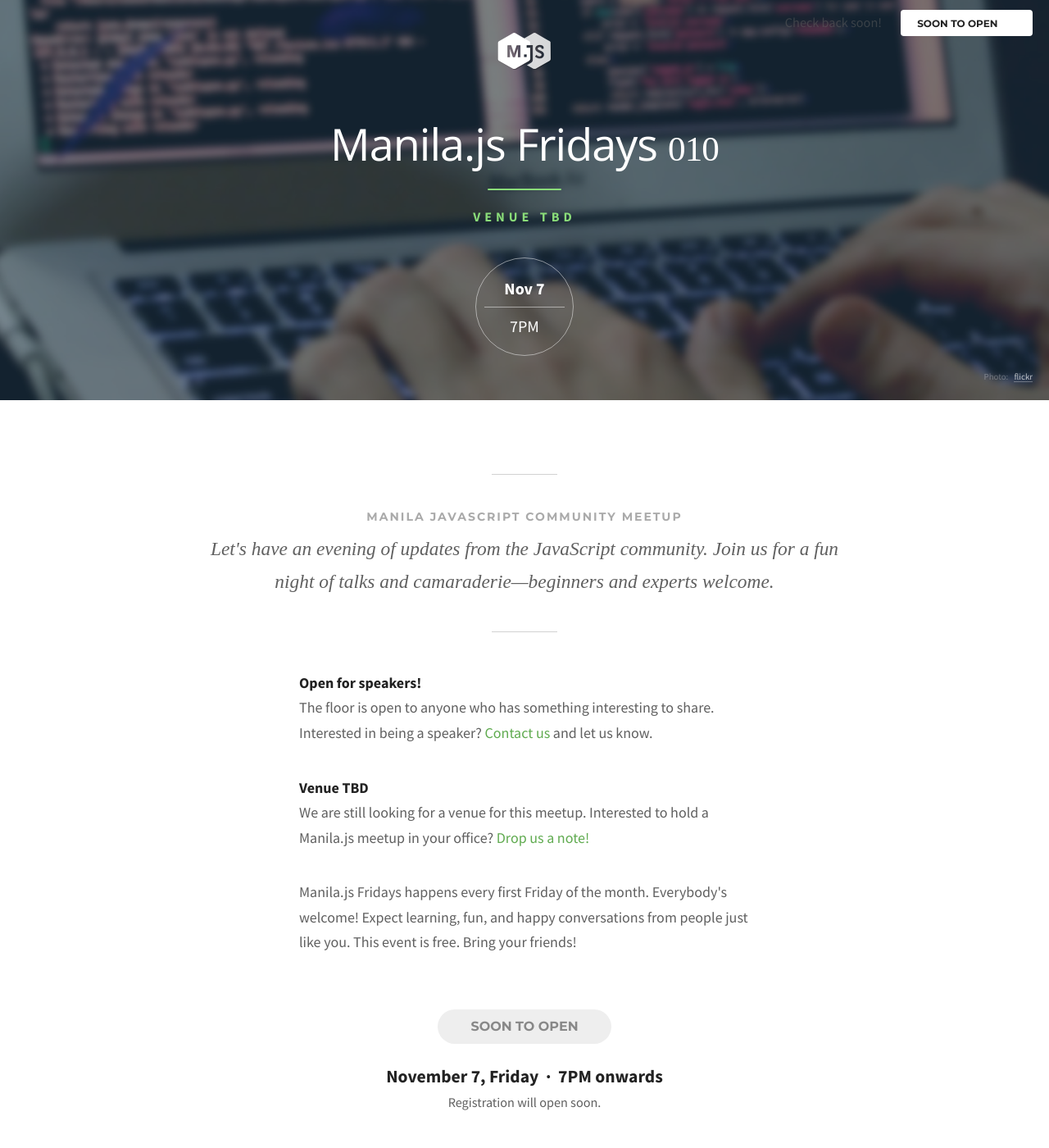
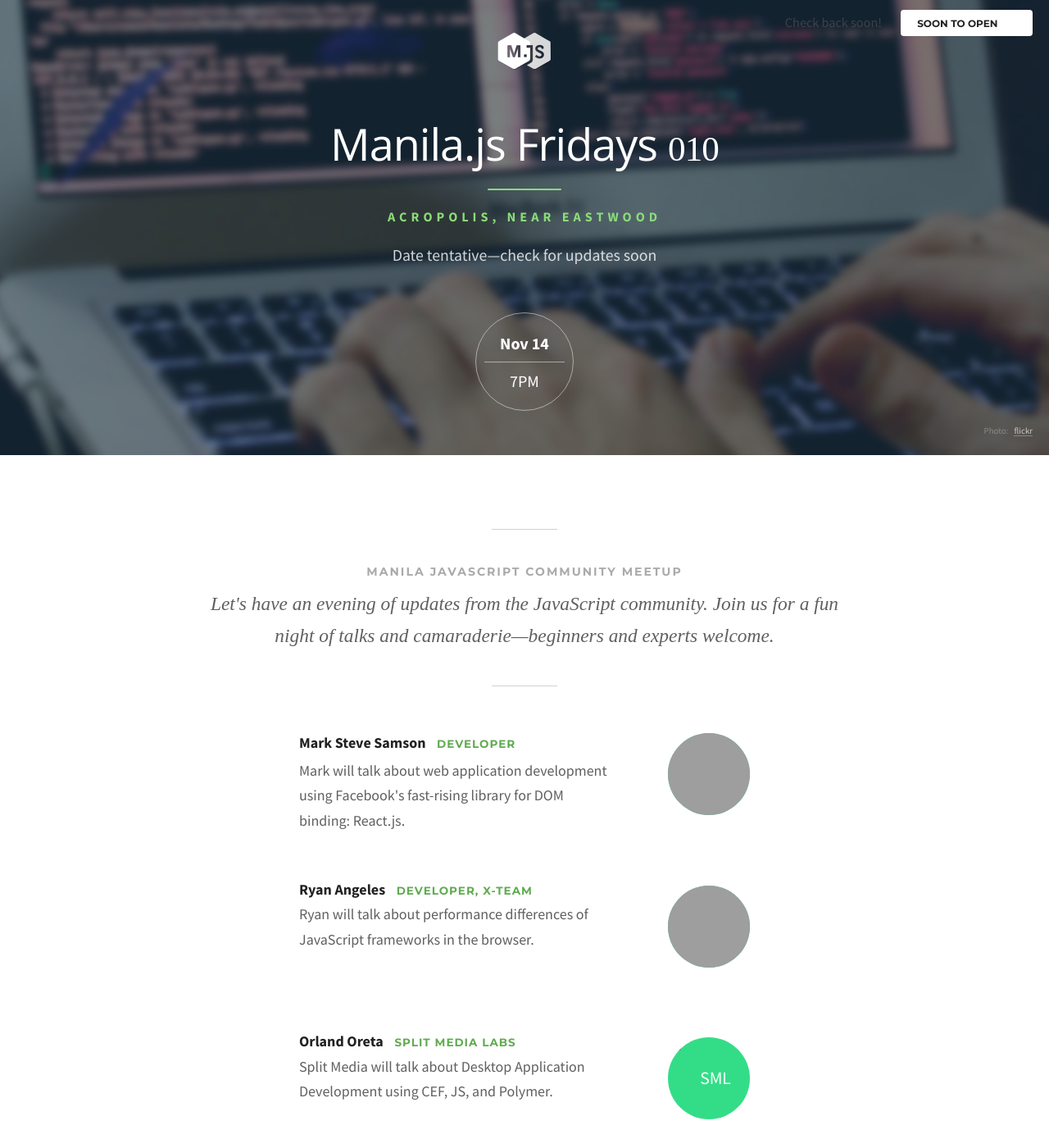
Before and after one commit to manilajs/manilajs.com, a Jekyll site: the page built from index.html, in a window 1280 px wide and 1400 px high. Shown: the whole window at 82% size. Built offline with Jekyll 4.4.1, drawn with Linux system fonts in a browser that asks for light colours; nearby versions of some CDN libraries; some web fonts are replaced; some of the changed text lies outside the part shown; grey boxes are pictures that could not be loaded.

Commit message:
Update site.

```diff
--- a/_layouts/event.html
+++ b/_layouts/event.html
@@ -20,6 +20,7 @@
 <head>
   <meta charset="UTF-8">
   <title>Manila.js - JavaScript community in Manila, Philippines</title>
+  <base href='.'>
 
   <!-- CDN assets -->
   <link href="http://fonts.googleapis.com/css?family=Open+Sans:300|Source+Sans+Pro:400,700|Montserrat:700|Playfair+Display:400italic" rel="stylesheet" type="text/css">
@@ -142,6 +143,7 @@
         <!--     camaraderie.  Beginners and experts welcome! -->
         <!--   </p> -->
         <!-- </div> -->
+        <div class='brief'>Date tentative&mdash;check for updates soon</div>
       </div>
     </section>
 
@@ -176,7 +178,7 @@
         {% for speaker in page.speakers %}
           <article class="speaker">
             <div class="avatar">
-              <img src="{{ speaker.avatar }}" alt="{{ speaker.name }}" />
+              <img src="{{ speaker.avatar }}" alt="{{ speaker.initials }}">
             </div>
             <h3>
               {% if speaker.url %}
@@ -218,6 +220,8 @@
           </p>
         </article>
 
+        {% if page.event.location %}
+        {% else %}
           <article class="speaker anyone">
             <h3>Venue TBD</h3>
             <p>
@@ -225,10 +229,11 @@
               a Manila.js meetup in your office?
               <a href='mailto:{{ site.contact.email }}'>Drop us a note!</a>
           </article>
+        {% endif %}
 
         <div class="{% if speakers[0] %}closing bottom{% endif %}">
           <p>
-            Manila.js Fridays happens every first Friday of the month.
+            Manila.js Fridays happens (usually) every first Friday of the month.
             Everybody's welcome!  Expect learning, fun, and happy conversations
             from people just like you.  This event is free. Bring your friends!
           </p>
@@ -284,6 +289,12 @@
 
     </div>
   </section>
+
+  {% if page.venue.panorama %}
+    <section class='section full-image'>
+      <div style='background-image: url({{ page.venue.panorama }})'></div>
+    </section>
+  {% endif %}
 
   <section class='venue-info'>
 
--- a/assets/style.css
+++ b/assets/style.css
@@ -605,6 +605,11 @@
   display: inline-block;
   width: 100px;
   height: 100px;
+  background: #3d8;
+  line-height: 100px;
+  text-align: center;
+  font-size: 1.2em;
+  color: white;
   border-radius: 50%;
 }
 
@@ -1333,3 +1338,17 @@
 .signup-footer .actions {
   margin-top: 30px;
 }
+
+.section.full-image {
+  padding: 0;
+  margin: 0;
+  border: 0;
+  background-color: #345;
+}
+
+.section.full-image div {
+  height: 300px;
+  background-size: cover;
+  background-position: center center;
+  opacity: 0.5;
+}
--- a/index.html
+++ b/index.html
@@ -3,9 +3,9 @@
 
 event:
   series: "010"
-  date: 2014-11-07
+  date: 2014-11-14
   time: 7PM
-  # location: Ortigas, Pasig
+  location: Acropolis, near Eastwood
 
 mailchimp:
   group_id: 4096
@@ -30,18 +30,21 @@
     url: "https://www.flickr.com/photos/hackny/7033121879/"
 
 # -- Comment out the venue if it's TBD --
-# venue:
-#   name: Coins.ph
-#   url: http://coins.ph/
-#   # icon:
-#   map: "https://www.google.com/maps/place/Center+Point/@14.5846226,121.0626189,19z/data=!3m1!4b1!4m2!3m1!1s0x3397c81136f1c9e1:0xb838502c207661"
-#   address: |-
-#     12th floor, Centerpoint Condominium<br>
-#     Garnett St. cor. Julia Vargas, Ortigas
-#
-#   description: |-
-#     Special thanks to our generous venue sponsor, Coins.ph. There's a
-#     modest dress code: no shorts, no slippers.
+venue:
+  name: Poseidon Park, Acropolis
+  panorama: "images/acropolis-gate.jpg"
+  url: "https://plus.google.com/104924249993076797564/about?gl=ph&hl=en"
+  # icon:
+  map: "https://www.google.com/maps/dir//Poseidon+Park/data=!4m5!4m4!1m0!1m2!1m1!1s0x3397b7f77e57f47d:0xe944f18691c782b8?gl=PH&hl=en"
+  address: |-
+    12th floor, Centerpoint Condominium<br>
+    Garnett St. cor. Julia Vargas, Ortigas
+
+  description: |-
+    Special thanks to our generous venue sponsor, <a
+    href='http://splitmedialabs.com/'>Split Media Labs</a>, for making our
+    meetup possible. Poseidon Park is the club house of the Acropolis
+    subdivision along C5, across Eastwood.
 
 # -- Comment out the drinkup if it's not available --
 # drinkup:
@@ -52,6 +55,36 @@
 #   serves: a selection of local and imported beers. Consumable cover charge of 100 pesos applies. They also offer PC games
 
 speakers:
+- name: Mark Steve Samson
+  url: http://marksteve.com
+  avatar: "http://marksteve.com/images/me.png"
+  title: Developer
+  github: marksteve
+  twitter: marksteve
+  description: |-
+    Mark will talk about web application development using Facebook's
+    fast-rising library for DOM binding: React.js.
+
+- name: Ryan Angeles
+  url: http://
+  avatar: "https://fbcdn-profile-a.akamaihd.net/hprofile-ak-xpf1/v/t1.0-1/p160x160/1558523_10200441738924924_2035482436_n.jpg?oh=8d6710a6412948bbc71cb1d7790749d5&oe=54F74243&__gda__=1420528596_a1eb75433736e0603c85270cf20c29a4"
+  title: Developer, X-Team
+  #github: username
+  #twitter: username
+  description: |-
+    Ryan will talk about performance differences of JavaScript
+    frameworks in the browser.
+
+- name: Orland Oreta
+  # url: http://
+  # avatar: "https://fbcdn-profile-a.akamaihd.net/hprofile-ak-xpf1/v/t1.0-1/p160x160/1558523_10200441738924924_2035482436_n.jpg?oh=8d6710a6412948bbc71cb1d7790749d5&oe=54F74243&__gda__=1420528596_a1eb75433736e0603c85270cf20c29a4"
+  initials: SML
+  title: Split Media Labs
+  #github: username
+  #twitter: username
+  description: |-
+    Split Media will talk about Desktop Application Development using CEF, JS, and Polymer.
+
 # - name: Dude McScrubberson
 #   url: http://
 #   avatar: images/dude.jpg
```
Also changed, not shown: images/acropolis-gate.jpg (added), images/apc-120.jpg (deleted), images/borough.jpg (deleted), images/chardgonzales.jpg (deleted), images/globe-labs.jpg (deleted), images/globe-tower.jpg (deleted), images/gorissen-120.jpg (deleted), images/jashkenas-120.jpg (deleted), images/marklacsamana.jpg (deleted), images/paymentwall.png (deleted), images/ramenbar.jpg (deleted), images/richardilagan.jpg (deleted). Lines whose indentation alone changed are shown as unchanged.
